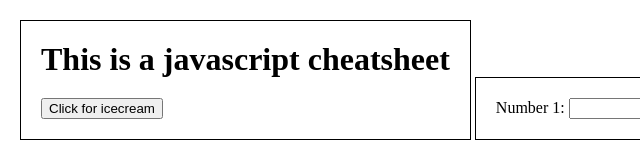
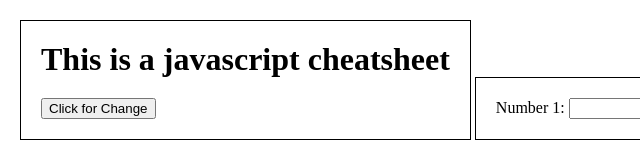
Before and after one commit to kyutaekhwang/assignment5, a plain HTML site: page index.html in a window 1280 px wide. Shown: the full height of the page, 0-640 px from the left. Drawn offline with Linux system fonts and the light colour scheme.

Commit message:
updated html

```diff
--- a/index.html
+++ b/index.html
@@ -7,7 +7,7 @@
 	<body>
 		<div id="wrapper1">
 		<h1 id="text">This is a javascript cheatsheet</h1>
-		<button onclick="change()">Click for icecream</button>
+		<button onclick="change()">Click for Change</button>
 		</div>
 
 		<div id="calculation">
```
